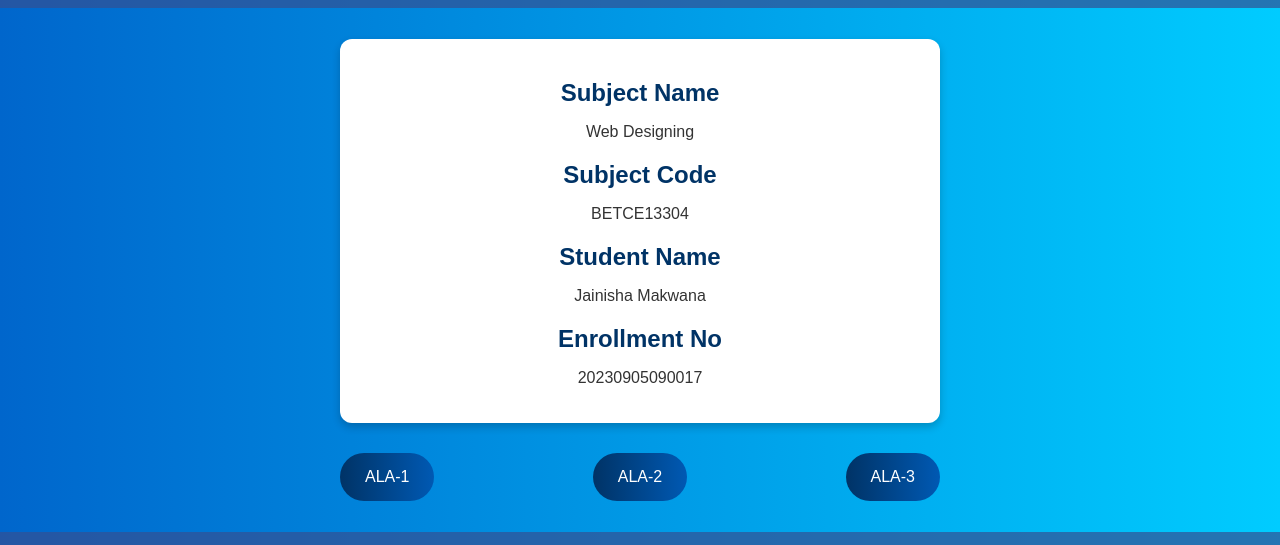
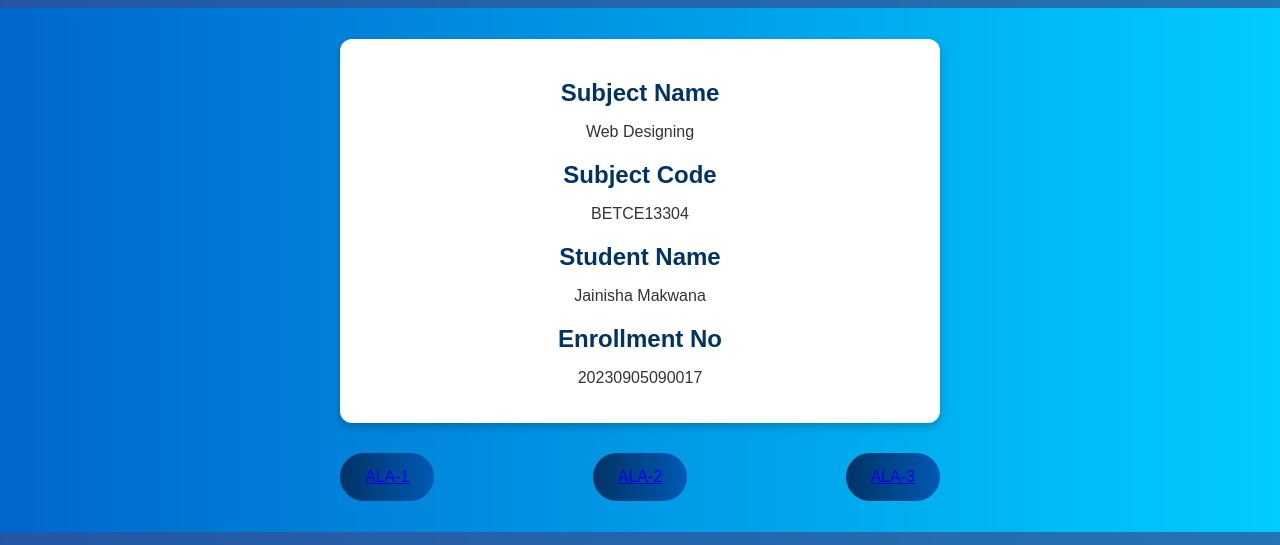
Before and after one commit to Jai-ni-sha/20230905090017-Ala-1to3, a plain HTML site: page index.html in a window 1280 px wide. Shown: the part 132-677 px from the top of the page. Drawn offline with Linux system fonts and the light colour scheme.

Commit message:
Update index.html

```diff
--- a/index.html
+++ b/index.html
@@ -117,9 +117,9 @@
                 <p>20230905090017</p>
          </div>
         <div class="buttons">
-            <button onclick="showAlert('ALA-1')">ALA-1</button>
-            <button onclick="showAlert('ALA-2')">ALA-2</button>
-            <button onclick="showAlert('ALA-3')">ALA-3</button>
+            <button onclick="showAlert('ALA-1')"><a href="https://jai-ni-sha.github.io/Ala-1/">ALA-1</a></button>
+            <button onclick="showAlert('ALA-2')"><a href="https://jai-ni-sha.github.io/Ala-2/">ALA-2</a></button>
+            <button onclick="showAlert('ALA-3')"><a href="https://jai-ni-sha.github.io/Ala-3/">ALA-3</a></button>
         </div>
     </div>
 
```
